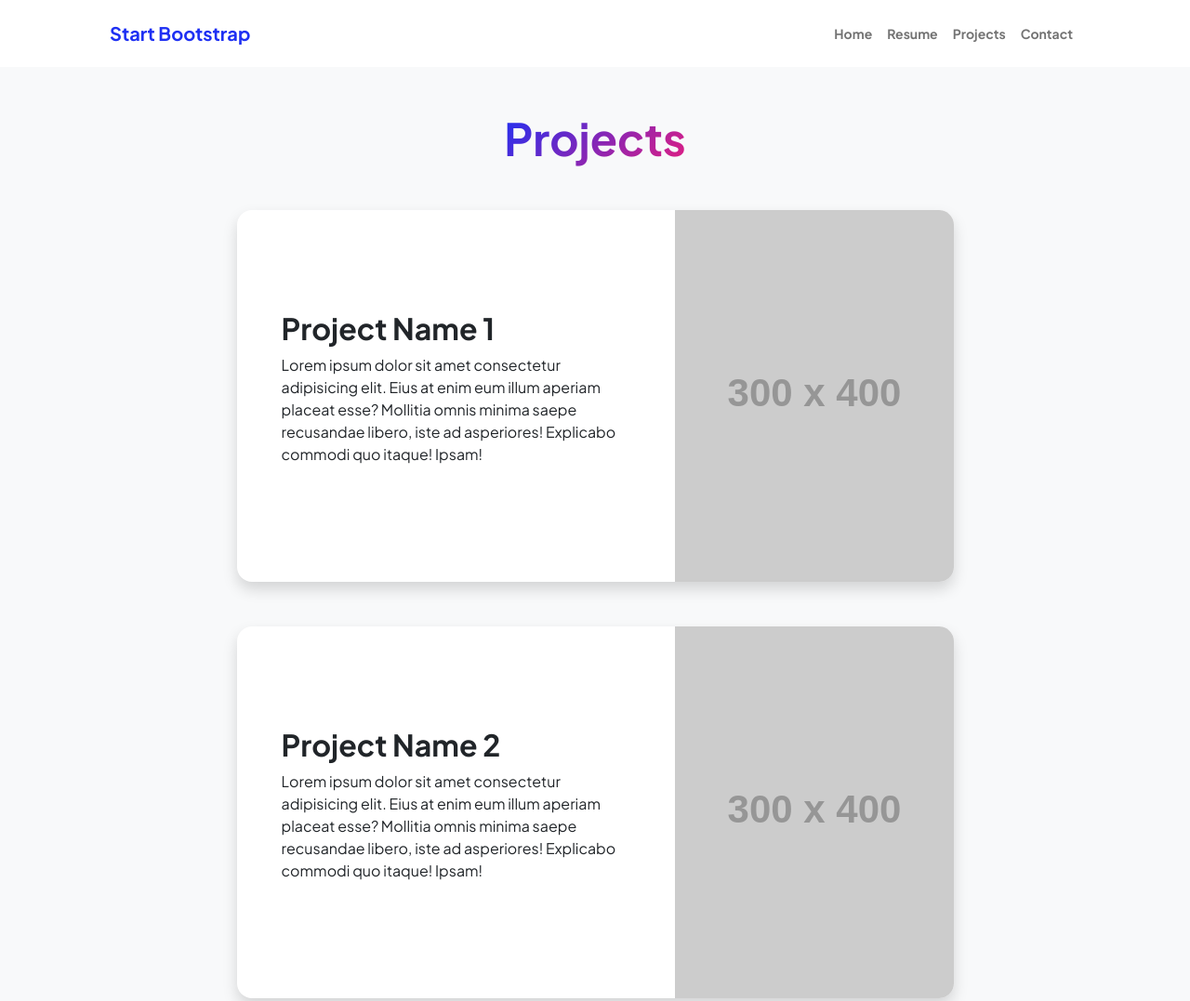
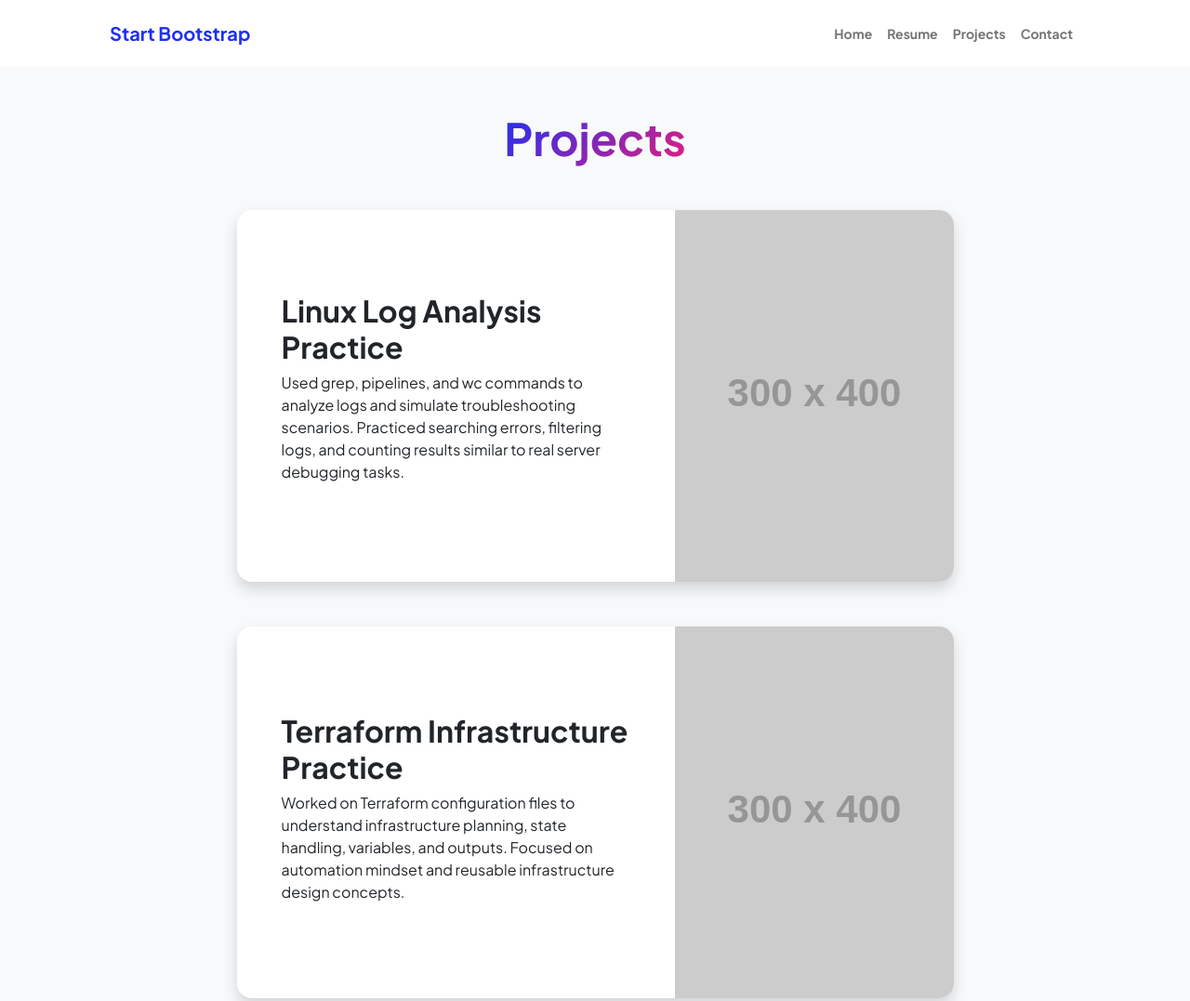
Before and after one commit to Yasir-Hashmi22/yasir-hashmi-portfolio, a plain HTML site: page projects.html in a window 1280 px wide. Shown: the top 1077 px of the page at 93% size. Drawn offline with nearby package versions, Linux system fonts and the light colour scheme; files that its build step writes are made by us from their sources; placeholder pictures from the web are drawn by us; files whose address does not match are found by name.

Commit message:
Update projects.html

```diff
--- a/projects.html
+++ b/projects.html
@@ -47,8 +47,11 @@
                                 <div class="card-body p-0">
                                     <div class="d-flex align-items-center">
                                         <div class="p-5">
-                                            <h2 class="fw-bolder">Project Name 1</h2>
-                                            <p>Lorem ipsum dolor sit amet consectetur adipisicing elit. Eius at enim eum illum aperiam placeat esse? Mollitia omnis minima saepe recusandae libero, iste ad asperiores! Explicabo commodi quo itaque! Ipsam!</p>
+                                            <h2 class="fw-bolder">Linux Log Analysis Practice</h2>
+<p>
+Used grep, pipelines, and wc commands to analyze logs and simulate troubleshooting scenarios.
+Practiced searching errors, filtering logs, and counting results similar to real server debugging tasks.
+</p>
                                         </div>
                                         <img class="img-fluid" src="https://dummyimage.com/300x400/343a40/6c757d" alt="..." />
                                     </div>
@@ -59,8 +62,11 @@
                                 <div class="card-body p-0">
                                     <div class="d-flex align-items-center">
                                         <div class="p-5">
-                                            <h2 class="fw-bolder">Project Name 2</h2>
-                                            <p>Lorem ipsum dolor sit amet consectetur adipisicing elit. Eius at enim eum illum aperiam placeat esse? Mollitia omnis minima saepe recusandae libero, iste ad asperiores! Explicabo commodi quo itaque! Ipsam!</p>
+                                            <h2 class="fw-bolder"><h2 class="fw-bolder">Terraform Infrastructure Practice</h2>
+<p>
+Worked on Terraform configuration files to understand infrastructure planning, state handling, variables, and outputs.
+Focused on automation mindset and reusable infrastructure design concepts.
+</p>
                                         </div>
                                         <img class="img-fluid" src="https://dummyimage.com/300x400/343a40/6c757d" alt="..." />
                                     </div>
```
